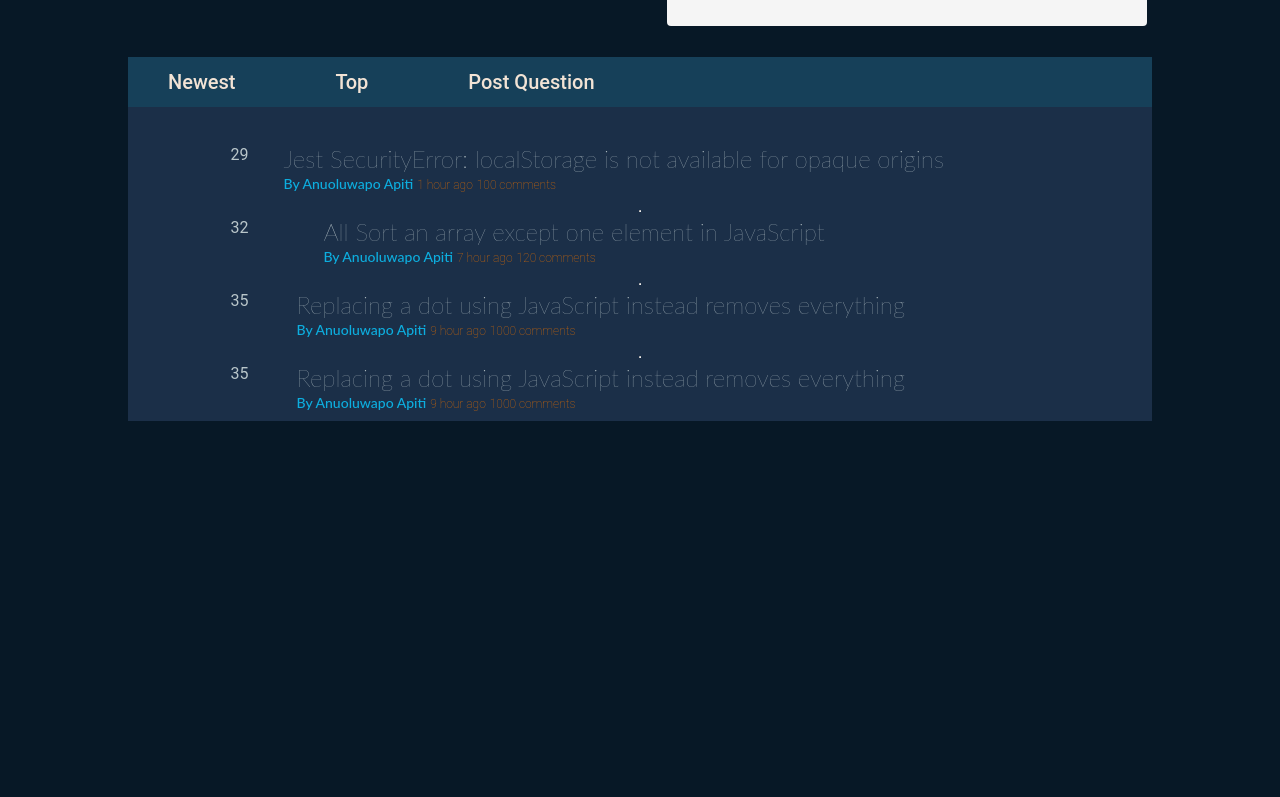
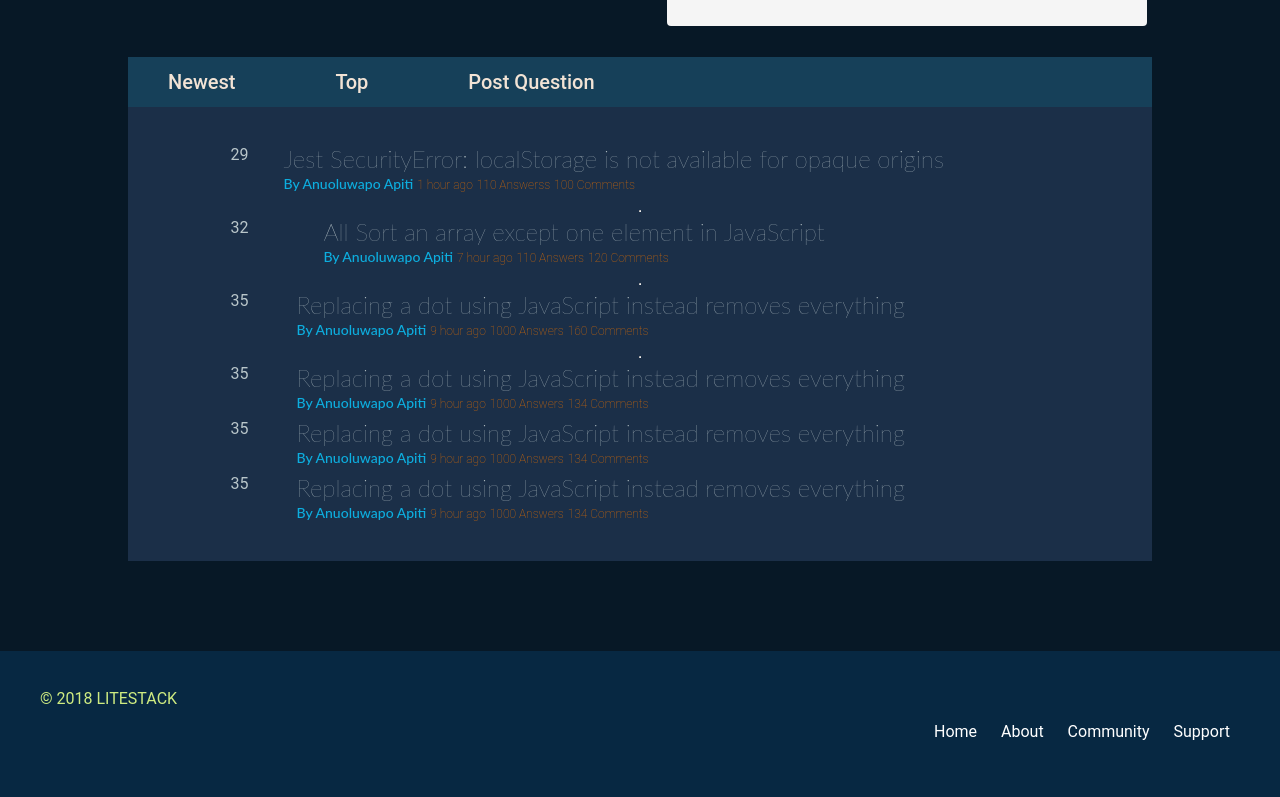
Before and after one commit to Anuoluwa/Stacklyteflow, a website: page UI/html/index.html in a window 1280 px wide. Shown: the part 524-1321 px from the top of the page. Before the commit the page ends 945 px from the top, so only its background shows below. Drawn offline with Linux system fonts and the light colour scheme.

Commit message:
[Feature

```diff
--- a/UI/css/style.css
+++ b/UI/css/style.css
@@ -78,6 +78,7 @@ header {
     color: #F2E3D5;
     padding-top: 10px;
     padding-bottom: 20px;
+    background-color: #061929;
     box-shadow: 5px 10px 20px -20px rgba(85,172,238 ,1);
 
 }
@@ -242,6 +243,7 @@ ul {
 .thread {
   display: flex;
   flex-direction: column;
+  margin-bottom: 70px;
 
 }
 .thread-header {
@@ -348,7 +350,7 @@ footer {
     width: calc(100% - 80px);
     padding: 40px 40px;
     margin-top: 20px;
-    background-color: #111;
+    background-color: #072842;
     overflow: hidden;
 }
 
@@ -373,7 +375,7 @@ footer ul li a {
     .footer {
         color: #648880;
         font-size: 14px;
-        padding-bottom: 44px;
+        padding-bottom: 20px;
         padding-top: 44px;
 
       }
--- a/UI/html/index.html
+++ b/UI/html/index.html
@@ -17,7 +17,8 @@
             <nav class="nav-header">
                 <ul class="nav-bar">
                     <li class="logo">
-                        <a>Litestack</a>
+                        <a>
+                            <em>Lite</em>stack</a>
                     </li>
                     <li>
                         <li class="search-input">
@@ -121,7 +122,8 @@
                         <h2>Jest SecurityError: localStorage is not available for opaque origins</h2>
                         <small>By Anuoluwapo Apiti</small>
                         <span>1 hour ago</span>
-                        <span>100 comments</span>
+                        <span>110 Answerss</span>
+                        <span>100 Comments</span>
                     </div>
                 </div>
                 <hr>
@@ -133,7 +135,8 @@
                         <h2>All Sort an array except one element in JavaScript</h2>
                         <small>By Anuoluwapo Apiti</small>
                         <span>7 hour ago</span>
-                        <span>120 comments</span>
+                        <span>110 Answers</span>
+                        <span>120 Comments</span>
                     </div>
                 </div>
                 <hr>
@@ -145,7 +148,8 @@
                         <h2>Replacing a dot using JavaScript instead removes everything</h2>
                         <small>By Anuoluwapo Apiti</small>
                         <span>9 hour ago</span>
-                        <span>1000 comments</span>
+                        <span>1000 Answers</span>
+                        <span>160 Comments</span>
                     </div>
                 </div>
                 <hr>
@@ -157,9 +161,42 @@
                         <h2>Replacing a dot using JavaScript instead removes everything</h2>
                         <small>By Anuoluwapo Apiti</small>
                         <span>9 hour ago</span>
-                        <span>1000 comments</span>
+                        <span>1000 Answers</span>
+                        <span>134 Comments</span>
                     </div>
                 </div>
+                <div class="question-wrapper 5 container">
+                        <div class="voting">
+                            <span>35</span>
+                        </div>
+                        <div class="question-link ">
+                            <h2>Replacing a dot using JavaScript instead removes everything</h2>
+                            <small>By Anuoluwapo Apiti</small>
+                            <span>9 hour ago</span>
+                            <span>1000 Answers</span>
+                            <span>134 Comments</span>
+                        </div>
+                    </div>
+                    <div class="question-wrapper 6 container">
+                            <div class="voting">
+                                <span>35</span>
+                            </div>
+                            <div class="question-link ">
+                                <h2>Replacing a dot using JavaScript instead removes everything</h2>
+                                <small>By Anuoluwapo Apiti</small>
+                                <span>9 hour ago</span>
+                                <span>1000 Answers</span>
+                                <span>134 Comments</span>
+                            </div>
+                    </div>
+                    <div class="question-wrapper 7 container">
+                            <div class="voting">
+
+                            </div>
+                            <div class="question-link ">
+
+                            </div>
+                    </div>
             </div>
 
 
@@ -167,8 +204,32 @@
     </main>
     <!-- Footer -->
     <div>
+            <footer>
 
-    </div>
+                <small>&copy; 2018 LITESTACK</small>
+
+                <nav>
+                    <ul class="footer-main">
+                        <li>
+                            <a href="index.html">Home</a>
+                        </li>
+
+                        <li>
+                            <a href="#">About</a>
+                        </li>
+
+                        <li>
+                            <a href="adminSignIn.html">Community</a>
+                        </li>
+
+                        <li>
+                            <a href="#">Support</a>
+                        </li>
+                    </ul>
+                </nav>
+            </footer>
+        </div>
+
 
 
 </body>
```
